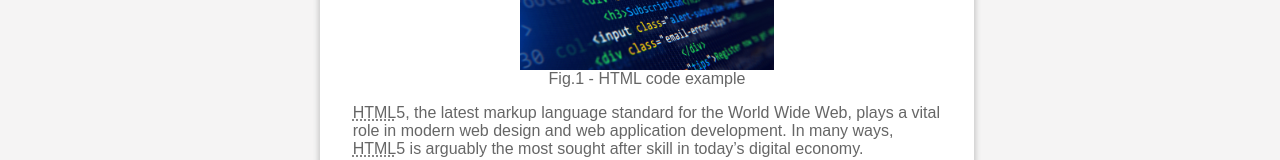
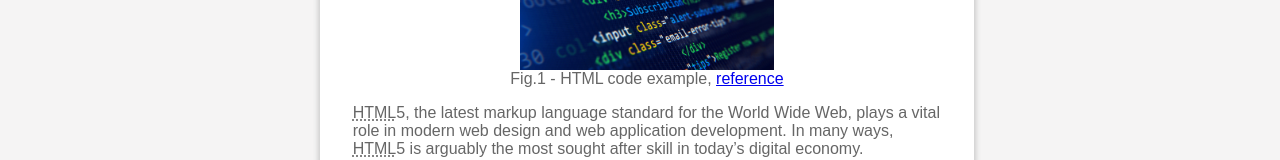
Before and after one commit to ghadaxd/Personal-Blog, a plain HTML site: page pages/post.html in a window 1280 px wide. Shown: the part 591-751 px from the top of the page. Drawn offline with Linux system fonts and the light colour scheme; a web font is replaced by a local one.

Commit message:
Add post image reference

```diff
--- a/pages/post.html
+++ b/pages/post.html
@@ -65,7 +65,14 @@
             width="50%"
             id="figure-img"
           />
-          <figcaption>Fig.1 - HTML code example</figcaption>
+          <figcaption>
+            Fig.1 - HTML code example,
+            <a
+              href="https://blog.udacity.com/2020/06/the-best-ways-to-learn-html.html"
+              target="_blank"
+              >reference</a
+            >
+          </figcaption>
         </figure>
         <abbr title="Hyper Text Markup Language">HTML</abbr>5, the latest markup
         language standard for the World Wide Web, plays a vital role in modern
```
